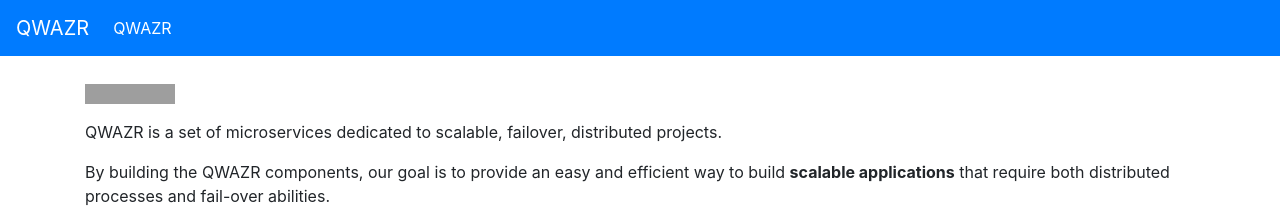
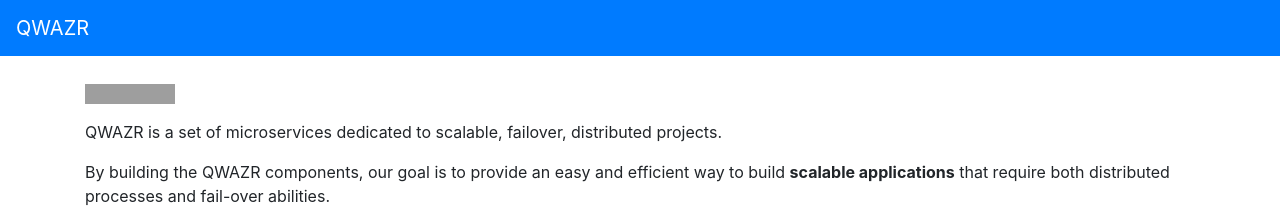
Before and after one commit to qwazr/qwazr.github.io, a Jekyll site: the page built from README.md, in a window 1280 px wide. Shown: the top 212 px of the page. Built offline with Jekyll 4.4.1, drawn with Linux system fonts in a browser that asks for light colours; nearby versions of some CDN libraries; our own code applies the rules of GitHub Pages for plain Markdown files; the repository's description, which GitHub fills in, is left out; grey boxes are pictures that could not be loaded.

Commit message:
Fix wrong links

```diff
--- a/_layouts/default.html
+++ b/_layouts/default.html
@@ -15,18 +15,6 @@
         <span class="navbar-toggler-icon"></span>
     </button>
     <div class="collapse navbar-collapse" id="navbarSupportedContent">
-        <ul class="navbar-nav mr-auto">
-            <li class="nav-item active">
-                <a class="nav-link text-capitalize" href="/{{site.github.repository_name}}">
-                    {{ site.title | default: site.github.repository_name }}
-                    <span class="sr-only">(current)</span></a>
-            </li>
-            {% if site.github.is_project_page %}
-            <li class="nav-item">
-                <a class="nav-link" href="{{ site.github.repository_url }}">View on GitHub</a>
-            </li>
-            {% endif %}
-        </ul>
         <span class="navbar-text">
       {{ site.description | default: site.github.project_tagline }}
         </span>
```
Also changed, not shown: other parts of _layouts/default.html (+1 -1 lines).
